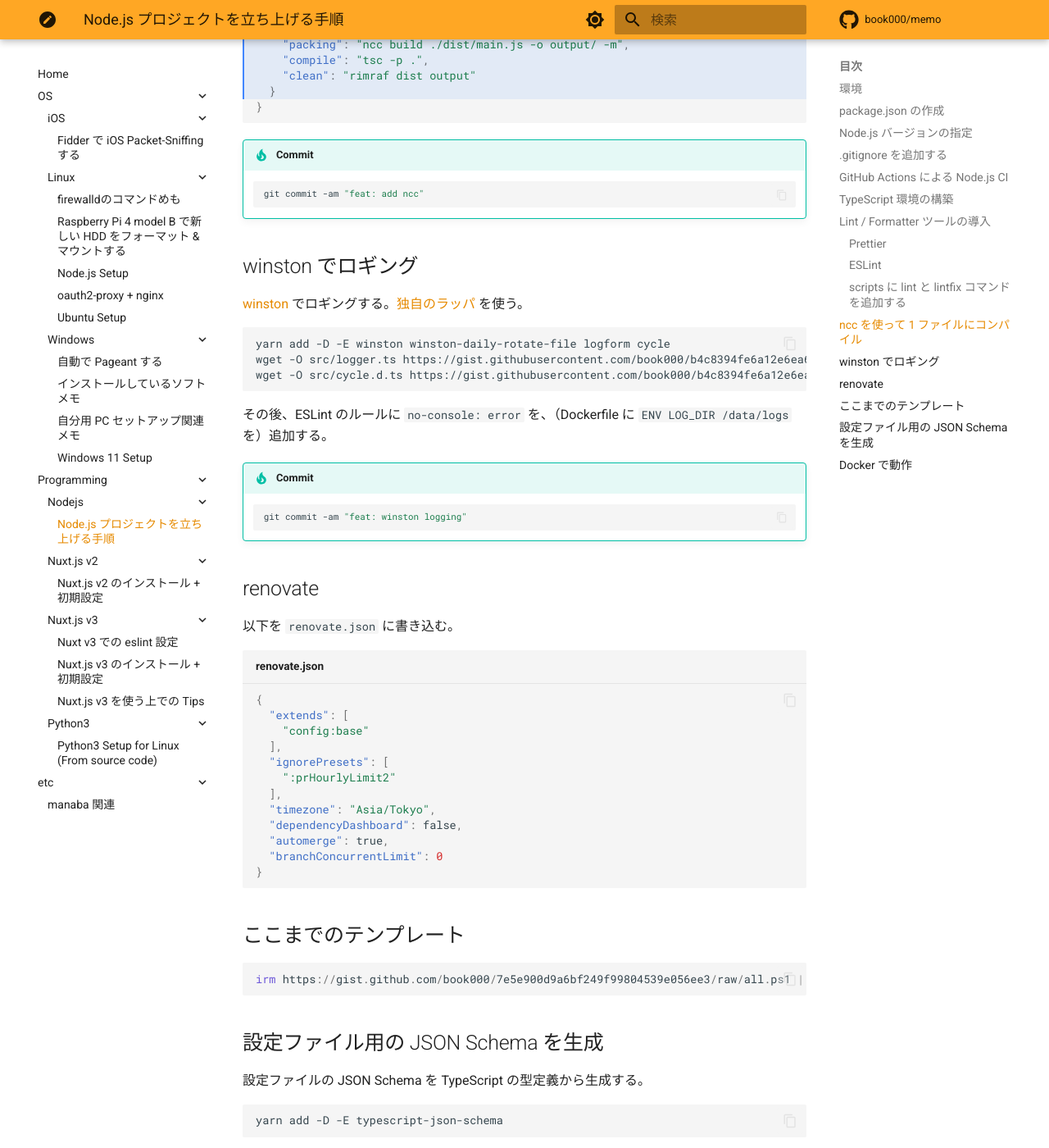
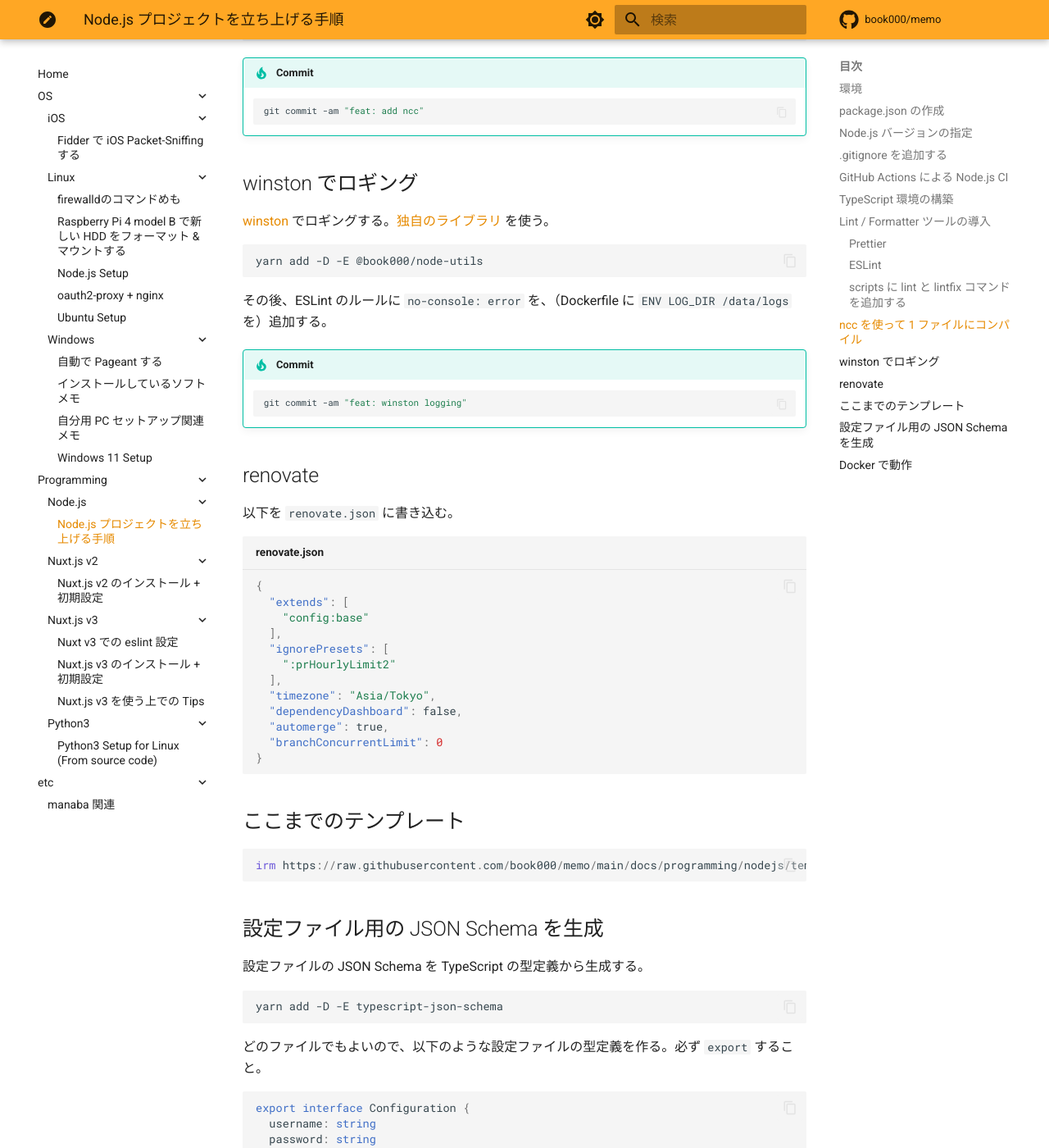
Before and after one commit to book000/memo, an MkDocs documentation site: the page built from docs/programming/nodejs/nodejs-project.md, in a window 1280 px wide and 1400 px high, scrolled down 6908 px. Shown: the whole window at 82% size. Built offline with MkDocs 1.6.1 and Material for MkDocs 9.7.7, drawn with Linux system fonts in a browser that asks for light colours; comment, search, counter and statistics services are not loaded; some of the changed text lies outside the part shown.

Commit message:
feat: Node.jsプロジェクトテンプレートでnode-utilsを使う

````diff
--- a/docs/programming/nodejs/nodejs-project.md
+++ b/docs/programming/nodejs/nodejs-project.md
@@ -22,10 +22,7 @@
 - [@typescript-eslint/parser](https://www.npmjs.com/package/@typescript-eslint/parser) v5.51.0
 - [@typescript-eslint/eslint-plugin](https://www.npmjs.com/package/@typescript-eslint/eslint-plugin) v5.51.0
 - [@vercel/ncc](https://www.npmjs.com/package/@vercel/ncc) v0.36.1
-- [winston](https://www.npmjs.com/package/winston) v3.8.2
-- [winston-daily-rotate-file](https://www.npmjs.com/package/winston-daily-rotate-file) v4.7.1
-- [logform](https://www.npmjs.com/package/logform) v2.5.1
-- [cycle](https://www.npmjs.com/package/cycle) v1.0.3
+- [@book000/node-utils](https://www.npmjs.com/package/@book000/node-utils) v1.0.1
 
 ## package.json の作成
 
@@ -363,12 +360,10 @@
 
 ## winston でロギング
 
-[winston](https://github.com/winstonjs/winston) でロギングする。[独自のラッパ](https://gist.github.com/book000/b4c8394fe6a12e6ea640df0c8703eb65) を使う。
+[winston](https://github.com/winstonjs/winston) でロギングする。[独自のライブラリ](https://www.npmjs.com/package/@book000/node-utils) を使う。
 
 ```shell
-yarn add -D -E winston winston-daily-rotate-file logform cycle
-wget -O src/logger.ts https://gist.githubusercontent.com/book000/b4c8394fe6a12e6ea640df0c8703eb65/raw/logger.ts
-wget -O src/cycle.d.ts https://gist.githubusercontent.com/book000/b4c8394fe6a12e6ea640df0c8703eb65/raw/cycle.d.ts
+yarn add -D -E @book000/node-utils
 ```
 
 その後、ESLint のルールに `no-console: error` を、（Dockerfile に `ENV LOG_DIR /data/logs` を）追加する。
@@ -401,7 +396,7 @@
 ## ここまでのテンプレート
 
 ```powershell
-irm https://gist.github.com/book000/7e5e900d9a6bf249f99804539e056ee3/raw/all.ps1 | iex
+irm https://raw.githubusercontent.com/book000/memo/main/docs/programming/nodejs/template/all.ps1 | iex
 ```
 
 ## 設定ファイル用の JSON Schema を生成
````
Also changed, not shown: docs/programming/nodejs/template/.eslintrc.yml (added, +21 -0 lines), docs/programming/nodejs/template/.prettierrc.yml (added, +12 -0 lines), docs/programming/nodejs/template/renovate.json (added, +12 -0 lines), docs/programming/nodejs/template/tsconfig.json (added, +32 -0 lines), docs/programming/nodejs/.pages (added), 2 other files.
